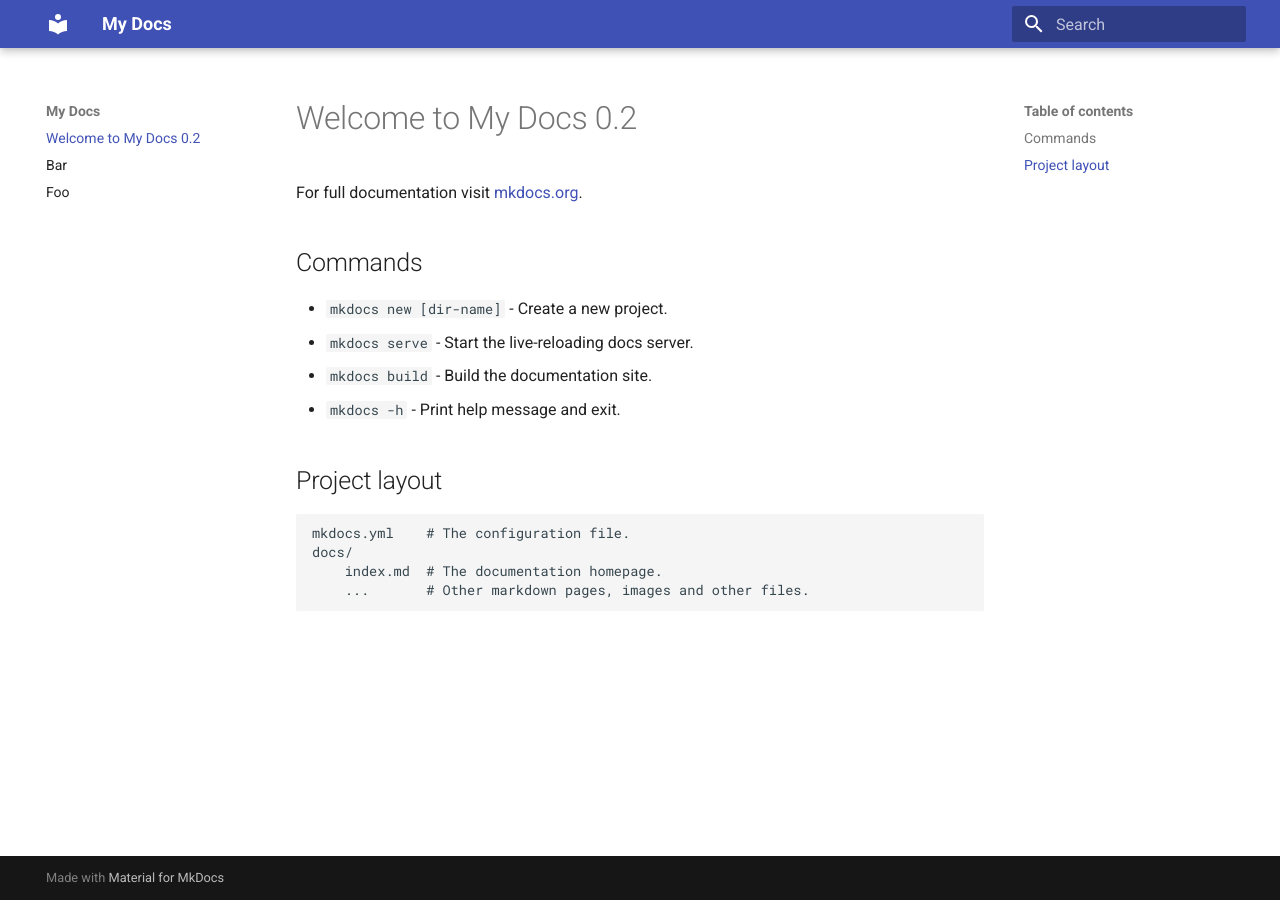
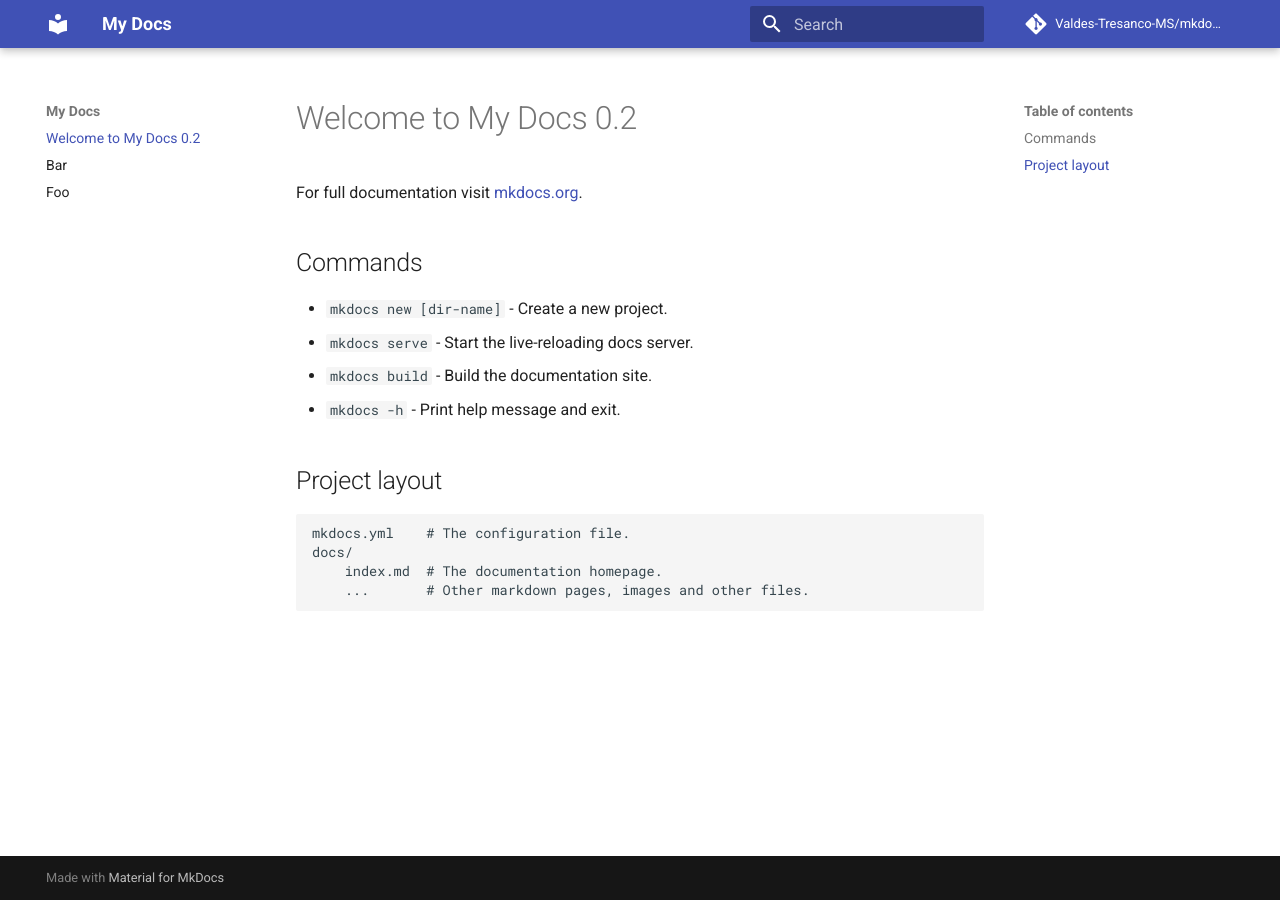
Before and after one commit to Valdes-Tresanco-MS/mkdocks_versioning_test, an MkDocs documentation site: the page built from docs/index.md, in a window 1280 px wide. Built offline with MkDocs 1.6.1 and Material for MkDocs 9.7.7, drawn with Linux system fonts in a browser that asks for light colours; comment, search, counter and statistics services are not loaded; the version menu is left out.

Commit message:
first test

```diff
--- a/mkdocs.yml
+++ b/mkdocs.yml
@@ -20,12 +20,12 @@
 
 # Project information
 site_name: My Docs
-site_url:
-site_author:
+site_url: https://valdes-tresanco-ms.github.io/mkdocs_versioning_test
+site_author: Mario
 
 # Repository
-repo_name:
-repo_url:
+repo_name: Valdes-Tresanco-MS/mkdocks_versioning_test
+repo_url: https://github.com/Valdes-Tresanco-MS/mkdocks_versioning_test
 edit_uri: ""
 
 # Configuration
```
Also changed, not shown: 1 other file.
